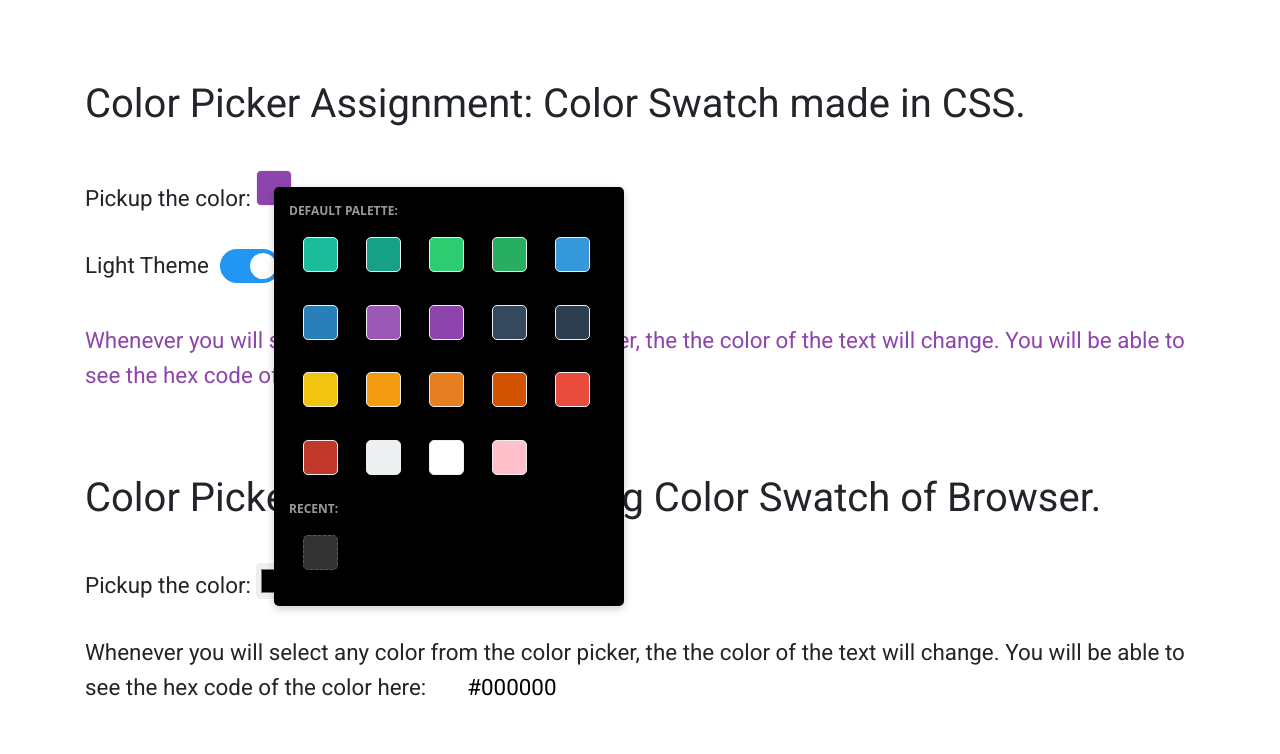
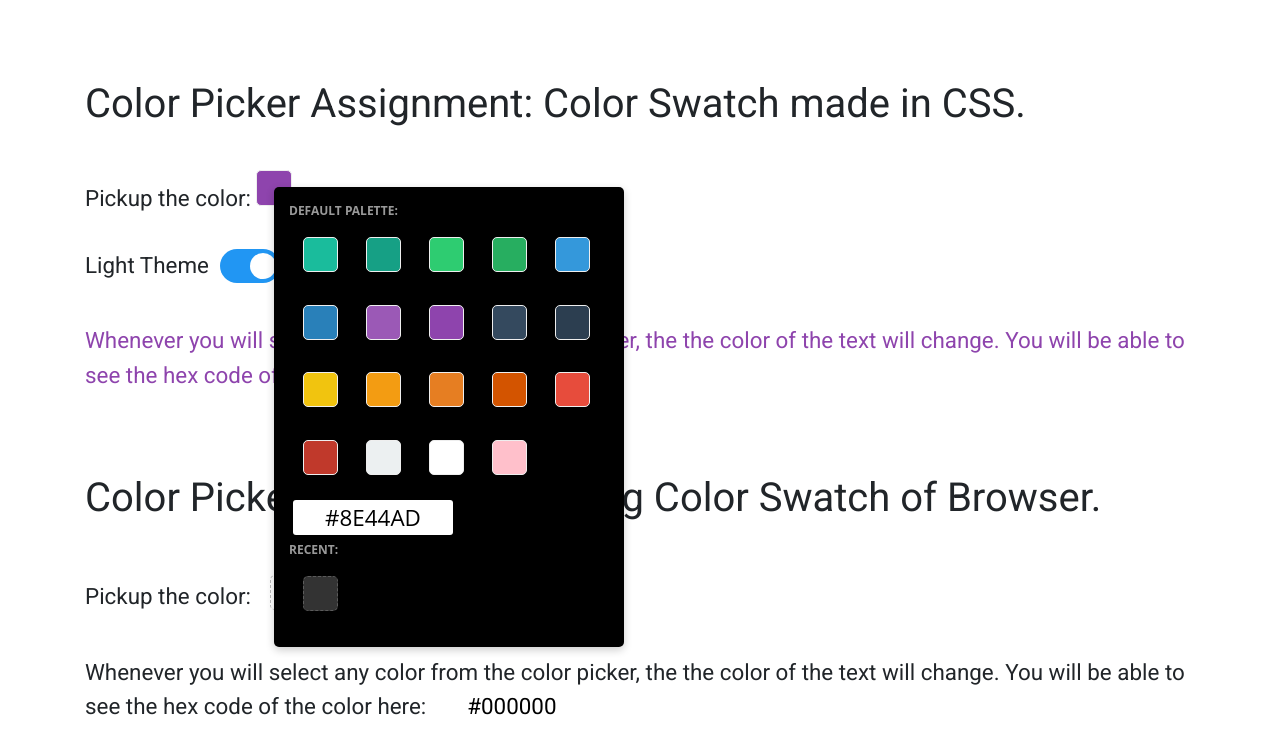
Before and after one commit to tgada/CesiumJS, a plain HTML site: page index.html in a window 1280 px wide. Both pictures are taken after a click on the element 274 px from the left and 187 px from the top of the page. Drawn offline with nearby package versions, Linux system fonts and the light colour scheme.

Commit message:
HEX Values
HEX Value Input into the Color Palate

```diff
--- a/css/colorPick.css
+++ b/css/colorPick.css
@@ -17,6 +17,24 @@
     width: 350px;
 }
 
+.pickerChrome * {
+    -webkit-transition: all linear 0.2s;
+    -moz-transition: all linear 0.2s;
+    -ms-transition: all linear 0.2s;
+    -o-transition: all linear 0.2s;
+    transition: all linear 0.2s;
+}
+
+.pickerChrome {
+    border-radius: 5px;
+    width: 35px;
+    height: 35px;
+    margin: 12px 14px;
+    cursor: pointer;
+    display: inline-block;
+    border: thin solid #eee;
+}
+
 #colorPick span {
     font-size: 9pt;
     text-transform: uppercase;
@@ -28,19 +46,19 @@
 }
 
 .customColorHash {
-  border-radius: 5px;
-  height: 23px;
+    border-radius: 3px;
+    height: 35px;
     width: 122px;
     margin: 1px 4px;
     padding: 0 4px;
     border: 1px solid #babbba;
     outline: none;
 }
+
 .customColorHash.error {
     border-color: #ff424c;
     color: #ff424c;
 }
-
 .colorPickButton {
     border-radius: 5px;
     width: 35px;
@@ -59,3 +77,11 @@
     background: #fff;
     border: 1px dashed #bbb;
 }
+.pickerChrome:hover {
+    transform: scale(1.1);
+}
+
+.pickerChrome {
+    background: #fff;
+    border: 1px dashed #bbb;
+}
--- a/index.html
+++ b/index.html
@@ -136,7 +136,7 @@
     <div class="container" style="box-shadow: 2px;">
         <h1 style="margin-top: 5rem">Color Picker Assignment: Using Color Swatch of Browser.</h1>
         <br>
-        Pickup the color: <input type="color" class="picker" id="Pickcolor">
+        Pickup the color: <input type="color" class="pickerChrome" id="Pickcolor">
         <!-- Default checked -->
         <div class="">
             <br>
@@ -169,6 +169,8 @@
                 document.getElementById('hexcode').value = this.color;
             }
         });
+        $(".picker").colorPick({ 'allowCustomColor': true });
+
         document.addEventListener('DOMContentLoaded', function() {
             var checkbox = document.querySelector('input[type="checkbox"]');
 
```
Lines whose indentation alone changed are shown as unchanged.
